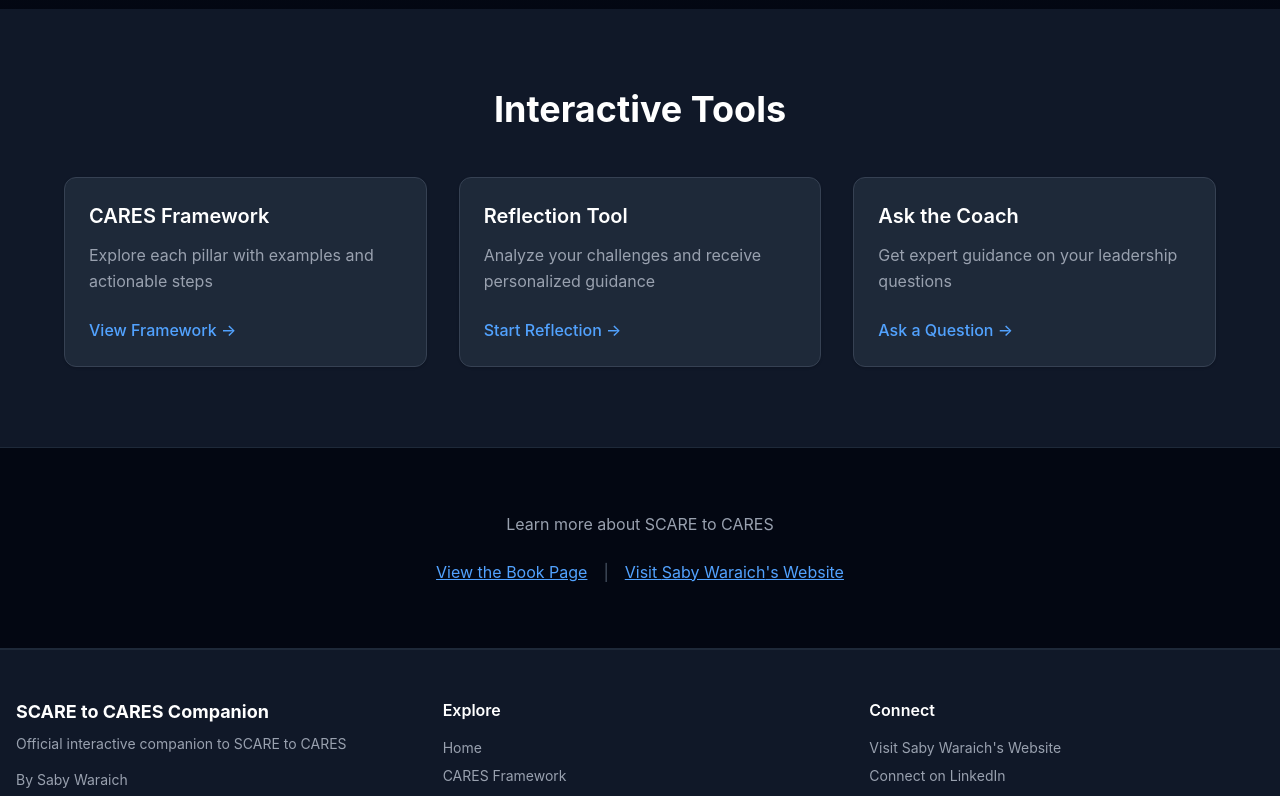
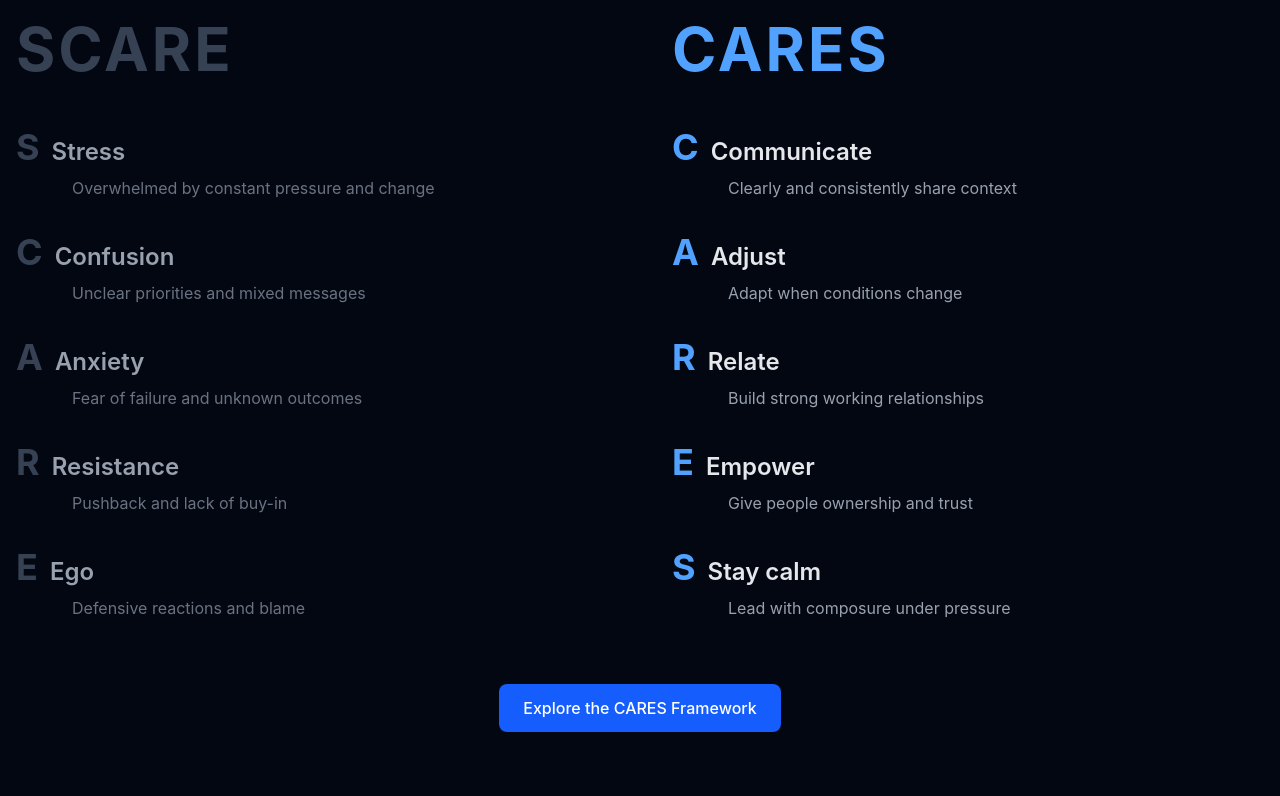
Before and after one commit to codemamma/companion-book-pilot, a React (Vite) app: page / in a window 1280 px wide. Shown: the part 640-1436 px from the top of the page. Built offline with nearby package versions, Linux system fonts and the light colour scheme.

Commit message:
Updated Landing.jsx

```diff
--- a/src/pages/Landing.jsx
+++ b/src/pages/Landing.jsx
@@ -7,13 +7,6 @@ const Landing = () => {
       {/* Hero Section */}
       <section className="bg-gradient-to-b from-gray-900 to-gray-950 py-20 px-4">
         <div className="max-w-4xl mx-auto text-center">
-          <div className="inline-flex items-center px-4 py-2 bg-blue-600/10 border border-blue-600/30 rounded-full mb-8">
-            <svg className="w-4 h-4 text-blue-400 mr-2" fill="currentColor" viewBox="0 0 20 20">
-              <path fillRule="evenodd" d="M6.267 3.455a3.066 3.066 0 001.745-.723 3.066 3.066 0 013.976 0 3.066 3.066 0 001.745.723 3.066 3.066 0 012.812 2.812c.051.643.304 1.254.723 1.745a3.066 3.066 0 010 3.976 3.066 3.066 0 00-.723 1.745 3.066 3.066 0 01-2.812 2.812 3.066 3.066 0 00-1.745.723 3.066 3.066 0 01-3.976 0 3.066 3.066 0 00-1.745-.723 3.066 3.066 0 01-2.812-2.812 3.066 3.066 0 00-.723-1.745 3.066 3.066 0 010-3.976 3.066 3.066 0 00.723-1.745 3.066 3.066 0 012.812-2.812zm7.44 5.252a1 1 0 00-1.414-1.414L9 10.586 7.707 9.293a1 1 0 00-1.414 1.414l2 2a1 1 0 001.414 0l4-4z" clipRule="evenodd" />
-            </svg>
-            <span className="text-sm font-medium text-blue-400">{authorConfig.companion.badge}</span>
-          </div>
-
           <h1 className="text-4xl md:text-5xl lg:text-6xl font-bold text-white mb-6 leading-tight">
             {authorConfig.book.title}
           </h1>
@@ -36,6 +29,63 @@ const Landing = () => {
             >
               Back to Website
             </a>
+          </div>
+        </div>
+      </section>
+
+      {/* SCARE vs CARES Comparison */}
+      <section className="py-20 px-4 bg-gray-950">
+        <div className="max-w-7xl mx-auto">
+          <div className="grid lg:grid-cols-2 gap-16">
+            {/* SCARE Column */}
+            <div>
+              <h2 className="text-5xl md:text-6xl font-bold text-gray-700 mb-12 tracking-wider">SCARE</h2>
+              <div className="space-y-8">
+                {[
+                  { letter: 'S', term: 'Stress', description: 'Overwhelmed by constant pressure and change' },
+                  { letter: 'C', term: 'Confusion', description: 'Unclear priorities and mixed messages' },
+                  { letter: 'A', term: 'Anxiety', description: 'Fear of failure and unknown outcomes' },
+                  { letter: 'R', term: 'Resistance', description: 'Pushback and lack of buy-in' },
+                  { letter: 'E', term: 'Ego', description: 'Defensive reactions and blame' }
+                ].map((item, index) => (
+                  <div key={index}>
+                    <div className="flex items-baseline gap-3 mb-2">
+                      <span className="text-4xl font-bold text-gray-700">{item.letter}</span>
+                      <h3 className="text-2xl font-semibold text-gray-400">{item.term}</h3>
+                    </div>
+                    <p className="text-gray-500 ml-14">{item.description}</p>
+                  </div>
+                ))}
+              </div>
+            </div>
+
+            {/* CARES Column */}
+            <div>
+              <h2 className="text-5xl md:text-6xl font-bold text-blue-400 mb-12 tracking-wider">CARES</h2>
+              <div className="space-y-8">
+                {[
+                  { letter: 'C', term: 'Communicate', description: 'Clearly and consistently share context' },
+                  { letter: 'A', term: 'Adjust', description: 'Adapt when conditions change' },
+                  { letter: 'R', term: 'Relate', description: 'Build strong working relationships' },
+                  { letter: 'E', term: 'Empower', description: 'Give people ownership and trust' },
+                  { letter: 'S', term: 'Stay calm', description: 'Lead with composure under pressure' }
+                ].map((item, index) => (
+                  <div key={index}>
+                    <div className="flex items-baseline gap-3 mb-2">
+                      <span className="text-4xl font-bold text-blue-400">{item.letter}</span>
+                      <h3 className="text-2xl font-semibold text-gray-200">{item.term}</h3>
+                    </div>
+                    <p className="text-gray-400 ml-14">{item.description}</p>
+                  </div>
+                ))}
+              </div>
+            </div>
+          </div>
+
+          <div className="text-center mt-16">
+            <Link to="/framework" className="btn-primary inline-block">
+              Explore the CARES Framework
+            </Link>
           </div>
         </div>
       </section>
```
